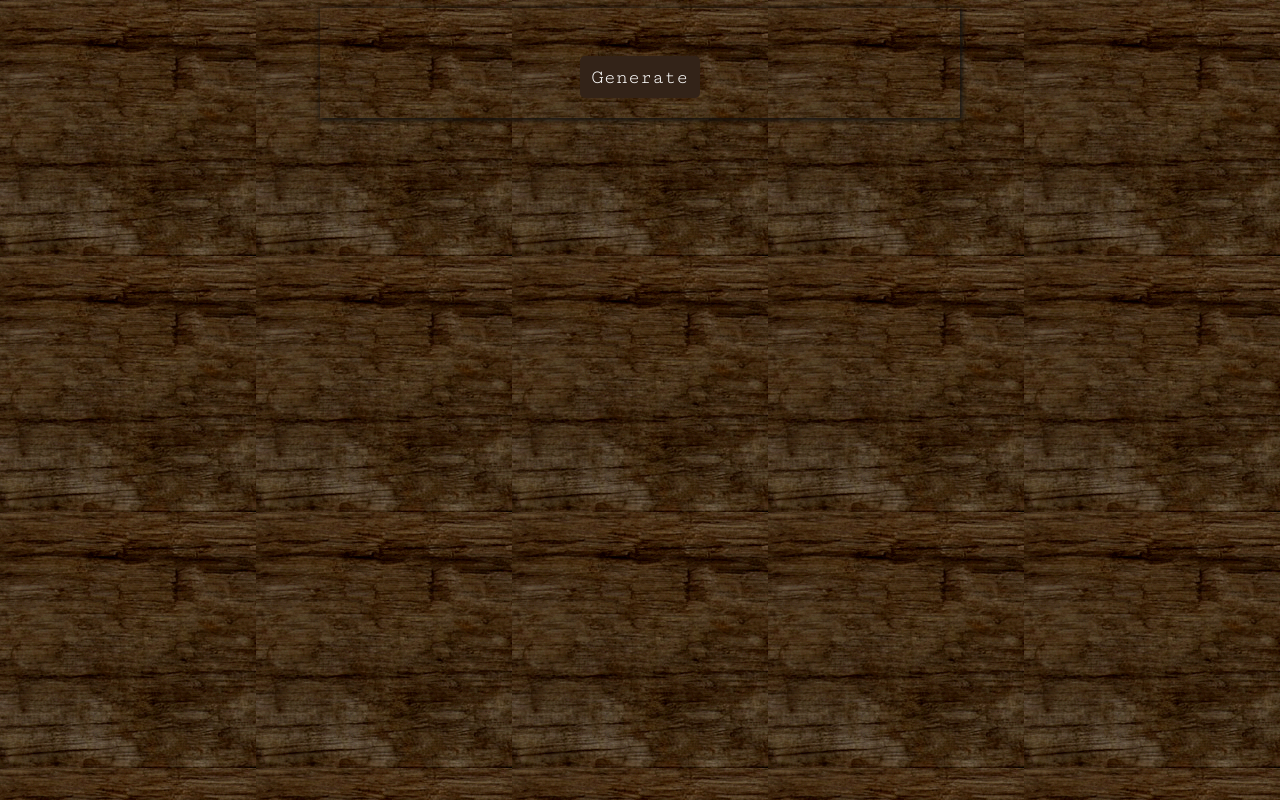
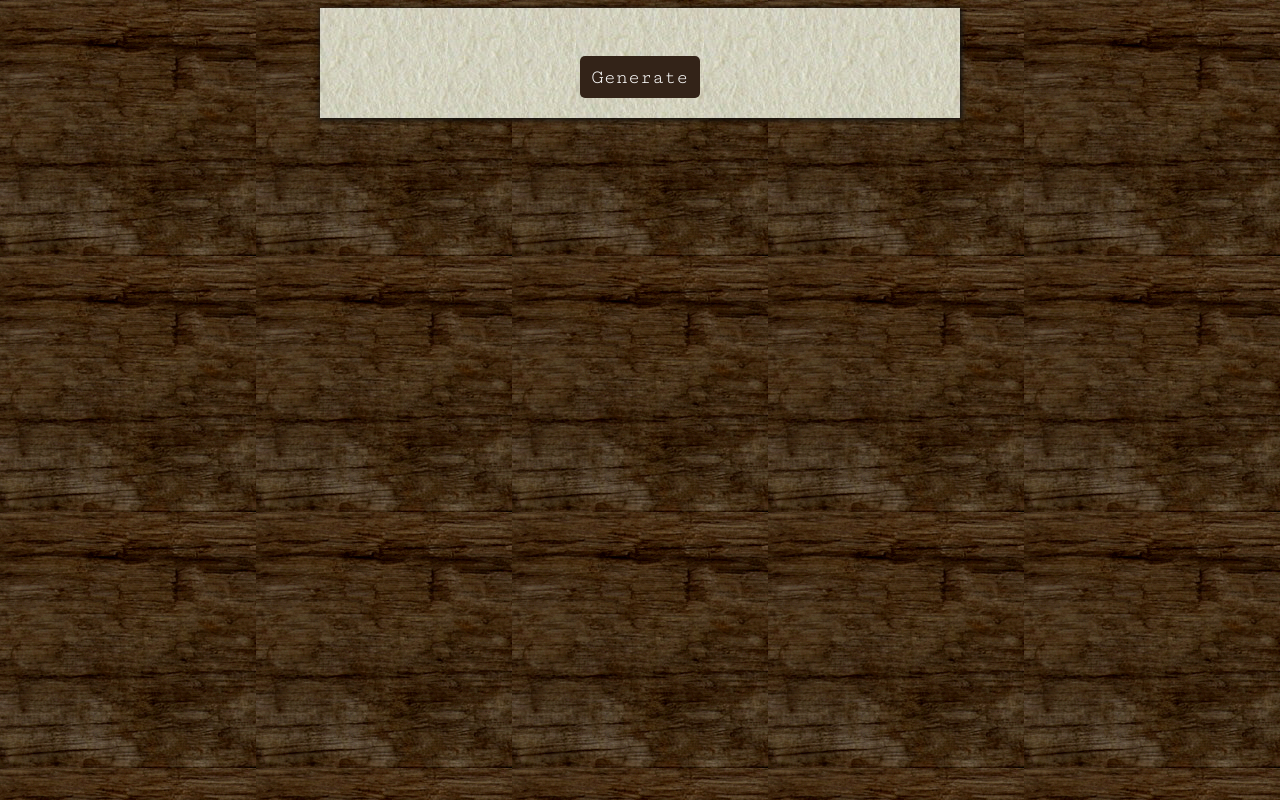
Before and after one commit to mspraggs/craftshit, a plain HTML site: page index.html in a window 1280 px wide. Drawn offline with nearby package versions, Linux system fonts and the light colour scheme.

Commit message:
Fixed bad reference to paper texture in CSS

```diff
--- a/static/index.css
+++ b/static/index.css
@@ -20,7 +20,7 @@ p {
 
 #wrapper {
     max-width: 600px;
-    background-image: url("texture.jpg");
+    background-image: url("paper.jpg");
     padding: 20px;
     box-shadow: 1px 1px 5px 1px #111;
 }
```
